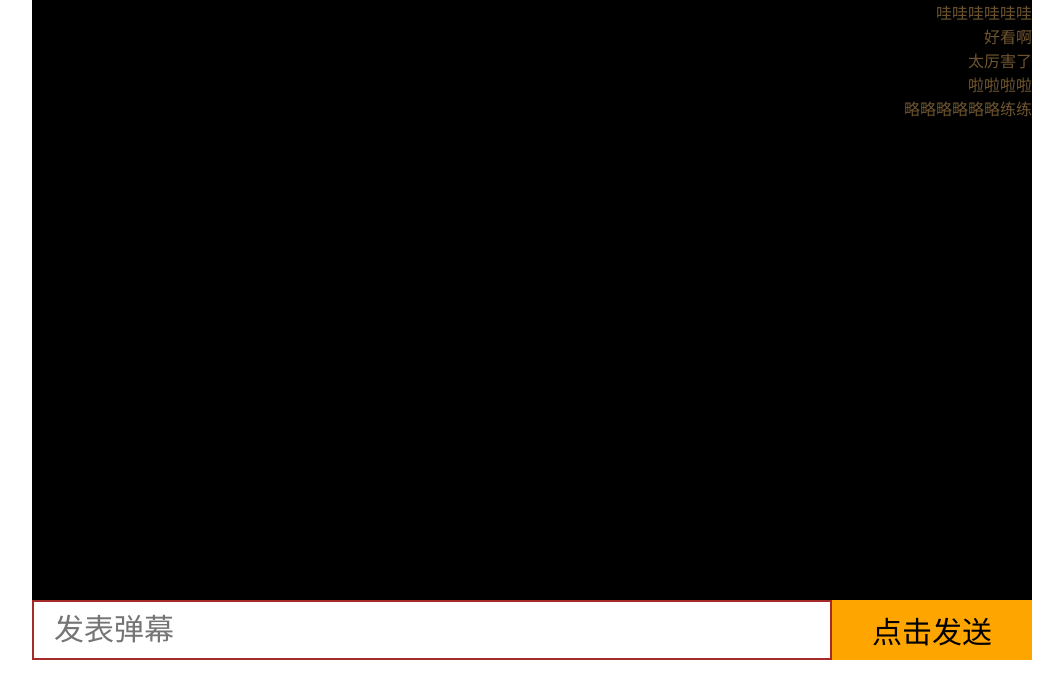
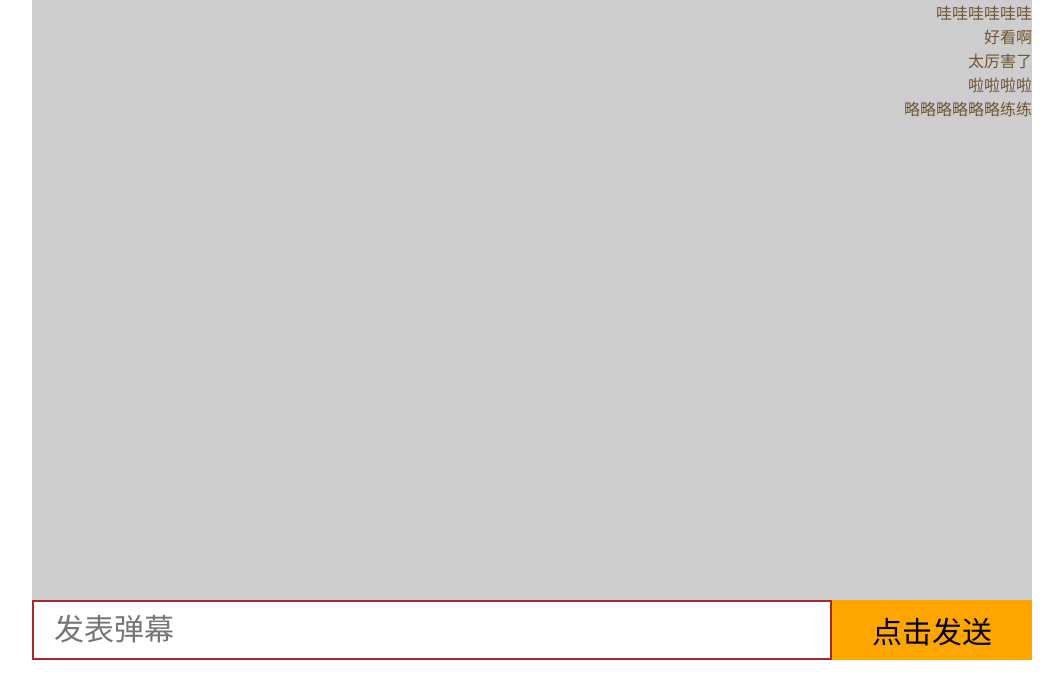
Before and after one commit to ColinXiaoVip/webProject, a plain HTML site: page VideoBarrage/index.html in a window 1280 px wide. Shown: the whole page, without its empty margins (108-1171 px from the left). Drawn offline with Linux system fonts and the light colour scheme.

Commit message:
背景颜色

```diff
--- a/VideoBarrage/css/index.css
+++ b/VideoBarrage/css/index.css
@@ -11,7 +11,7 @@
 .video {
     width: 1000px;
     height: 600px;
-    background-color: black;
+    background-color: #cdcdcd;
     margin: 0 auto;
     color: red;
     text-align: right;
@@ -20,8 +20,6 @@
 .video p {
     color: #3e8e41;
     text-align: right;
-    /*position: fixed;*/
-    /*right: 0;*/
 }
 
 .context {
```
